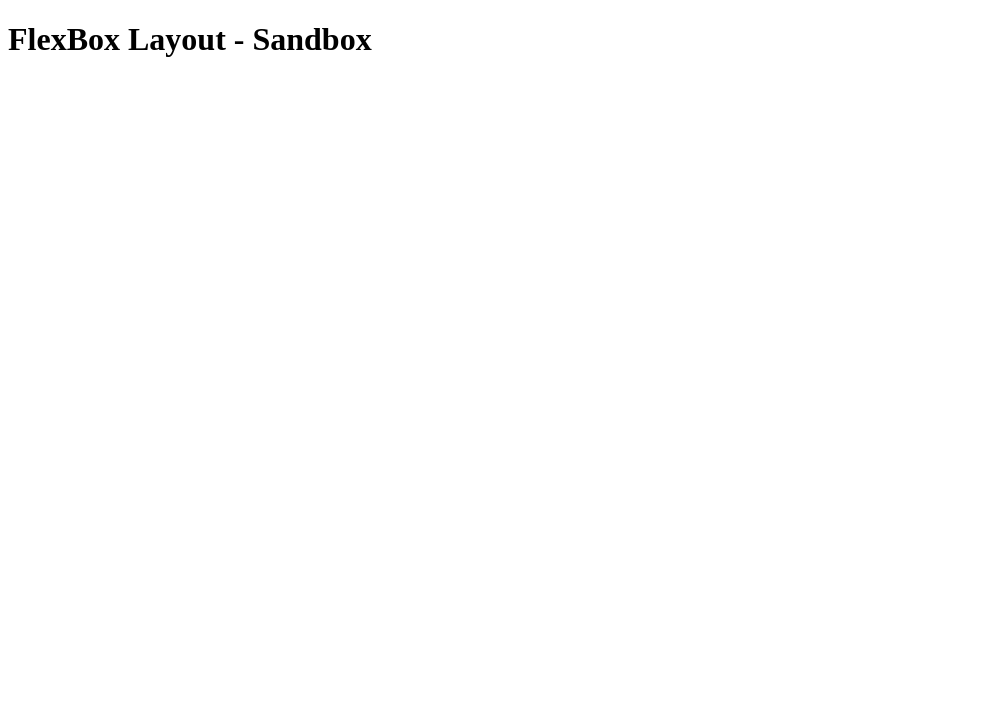
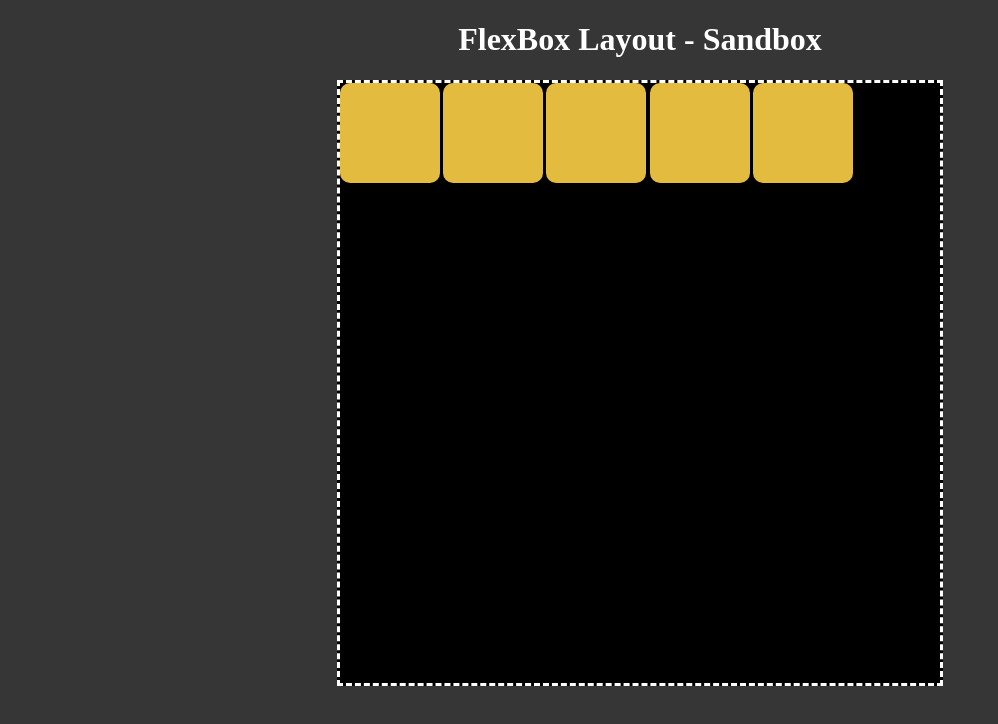
Before and after one commit to ebouchut-laplateforme/project-html-css-flexbox, a plain HTML site: page index.html in a window 1280 px wide. Shown: the whole page, without its empty margins (0-998 px from the left). Drawn offline with Linux system fonts and the light colour scheme.

```diff
--- a/css/styles.css
+++ b/css/styles.css
@@ -1,19 +1,58 @@
+/* styles.css */
+
+/*
+ * ~~~~~~~~~~~~~~~~~~~~~~~
+ *  CSS Element Selectors
+ * ~~~~~~~~~~~~~~~~~~~~~~~
+ * Use Cases: Set color, font-size, text alignment
+ */
+
+body {
+  background-color: #373636;
+}
+
+
 main {
-  /*
-  * Layout its immediate children horizontally (when dir="ltr").
-  * Children wrap to the next row, if they do not fit on a row.
-  */
-  display:       flex;
-  justify-content: center;
-  align-content: center;
-  flex-wrap:     wrap;
-  gap:           0.5em;
+  border:           0.2em dashed white;
 
-  background-color: #CCC;
+  background-color: black;
+}
+
+h1 {
+  text-align:       center;
+  color:            white;
 }
 
 main > section {
-  background-color: paleturquoise;
-  width:            200px;
-  height:           200px;
+  background-color: #E3BB3F;
 }
+
+/*
+ * ~~~~~~~~~~~~~~~~~~~~~~
+ *  CSS Class Selectors
+ * ~~~~~~~~~~~~~~~~~~~~~~
+ * Use Case: Mainly layout), size
+ */
+
+.small-square {
+  width:         100px;
+  height:        100px;
+}
+
+.big-square {
+  width:         600px;
+  height:        600px;
+}
+
+.flex-container {
+  margin:        auto; /* Center within its parent (*/
+
+  display:       flex; /* Layout its direct children (flex items) horizontally */
+  flex-wrap:     wrap; /* Wrap the flex items that does not fit on a row  */
+
+  gap:           0.2em; /* Add a gutter between the flex items */
+}
+
+.flex-item {
+  border-radius: 10%;
+}
--- a/index.html
+++ b/index.html
@@ -3,7 +3,8 @@
 <head>
   <meta charset="UTF-8">
   <meta name="viewport" content="width=device-width, initial-scale=1.0">
-  <link rel="stylesheet" href="assets/css/test.css">
+
+  <link rel="stylesheet" href="css/styles.css">
 
   <title>FlexBox Layout - Sandbox</title>
 </head>
@@ -13,12 +14,12 @@
     <h1>FlexBox Layout - Sandbox</h1>
   </header>
 
-  <main>
-    <section></section>
-    <section></section>
-    <section></section>
-    <section></section>
-    <section></section>
+  <main      class="flex-container big-square">
+    <section class="flex-item small-square"></section>
+    <section class="flex-item small-square"></section>
+    <section class="flex-item small-square"></section>
+    <section class="flex-item small-square"></section>
+    <section class="flex-item small-square"></section>
   </main>
 </body>
 </html>
```
Also changed, not shown: 1 other file.
